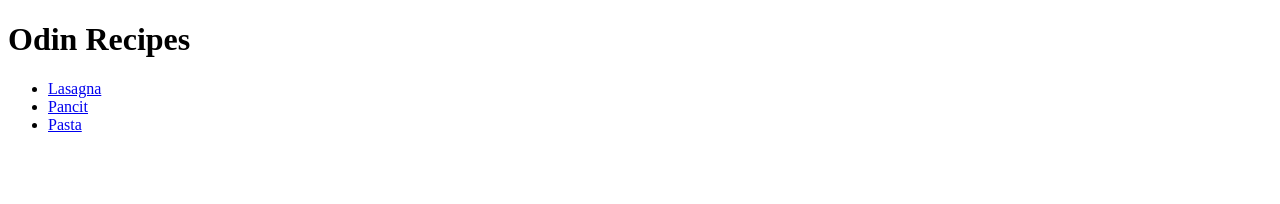
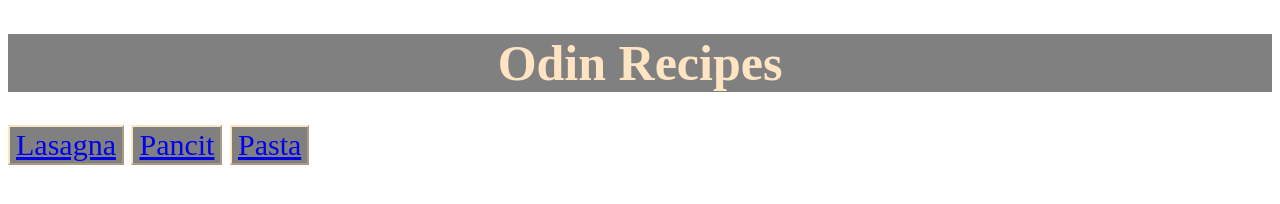
Before and after one commit to imaperson22/odin-recipes, a plain HTML site: page index.html in a window 1280 px wide. Drawn offline with Linux system fonts and the light colour scheme.

Commit message:
add css style background colors buttons

```diff
--- a/index.html
+++ b/index.html
@@ -5,12 +5,10 @@
         <title>Odin Recipes</title>
         <link rel="stylesheet" href="style.css">
     </header>
-    <body>
-        <h1>Odin Recipes</h1>
-        <ul>
-            <li><a href="recipes/lasagna.html">Lasagna</a></li>
-            <li><a href="recipes/pancit.html">Pancit</a></li>
-            <li><a href="recipes/pasta.html">Pasta</a></li>
-        </ul>
+    <body class="*">
+        <h1 class="head">Odin Recipes</h1>
+        <button class="button"><a href="recipes/lasagna.html">Lasagna</a></button>
+        <button class="button"><a href="recipes/pancit.html">Pancit</a></button>
+        <button class="button"><a href="recipes/pasta.html">Pasta</a></button>
     </body>
 </html>
--- a/style.css
+++ b/style.css
@@ -1,3 +1,17 @@
-.h1 {
+* {
+font-size: 30px;
+font-family: serif, 'Times New Roman', Georgia
+}
+
+.head {
     text-align: center;
+    font-size: 50px;
+    background-color: gray;
+    color: bisque;
 }
+
+.button {
+    background-color: gray;
+    border-color: bisque;
+    color: white;
+}
```
